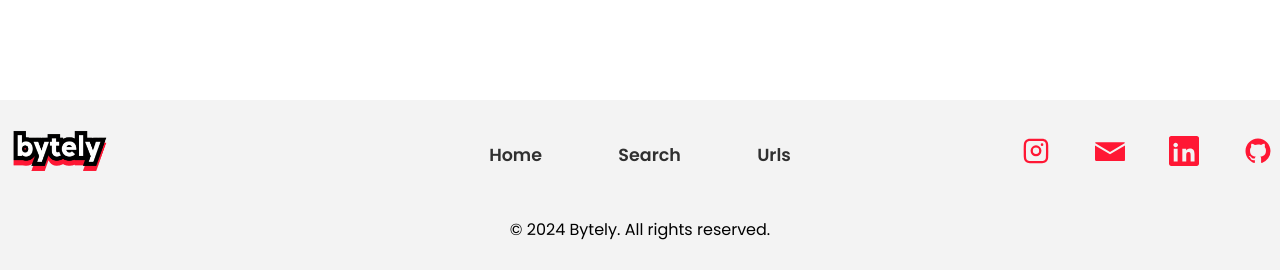
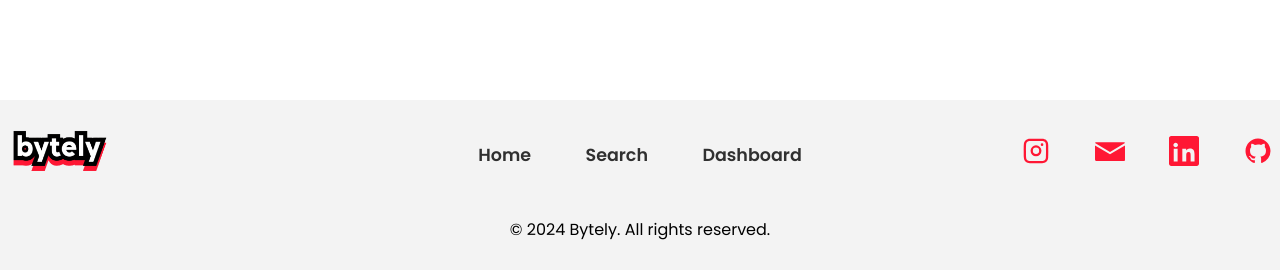
Before and after one commit to genc-v/url-shortener-web-sem-3-ubt, a PHP site: page / in a window 1280 px wide. Shown: the part 1168-1438 px from the top of the page. Run offline with PHP 8.4, Linux system fonts and the light colour scheme; some web fonts are replaced.

Commit message:
bug fixes

```diff
--- a/dashbaord.php
+++ b/dashboard.php
@@ -76,7 +76,7 @@
     const token = localStorage.getItem('authToken');
 
     if (!localStorage.getItem('authToken')) {
-        window.location.href = 'login.php';
+      window.location.href = 'login.php';
     }
 
     const timeAgo = (date) => {
@@ -115,7 +115,7 @@
         urlData = data.urls;
         displayUrls(urlData);
       } catch (error) {
-        console.log("Error fetching data: ", error);
+        return;
       }
     };
 
@@ -150,7 +150,7 @@
            </td>
           <td >
 
-          <div class="dashbaord-actoins"><svg onclick="openModal('${url.shortUrl}')" viewBox="0 0 24 24" fill="none" xmlns="http://www.w3.org/2000/svg"
+          <div class="dashboard-actoins"><svg onclick="openModal('${url.shortUrl}')" viewBox="0 0 24 24" fill="none" xmlns="http://www.w3.org/2000/svg"
                                         stroke="rgb(255, 23, 52)">
                                         <g id="SVGRepo_bgCarrier" stroke-width="0"></g>
                                         <g id="SVGRepo_tracerCarrier" stroke-linecap="round" stroke-linejoin="round">
--- a/footer.php
+++ b/footer.php
@@ -15,7 +15,7 @@ function renderFooter()
             <div class="linkContainer">
                 <a class="footerLink" href="index.php">Home</a>
                 <a class="footerLink" href="search.php">Search</a>
-                <a class="footerLink" href="url.php">Urls</a>
+                <a class="footerLink" href="dashboard.php">Dashboard</a>
             </div>
 
             <div class="icon-container">
--- a/header.php
+++ b/header.php
@@ -15,7 +15,7 @@ function renderNavbar()
             <div class="navbar-center" id="navbar-center">
                 <a class="link" href="index.php">Home</a>
                 <a class="link" href="search.php">Search</a>
-                <a class="link" href="dashbaord.php">Dashbaord</a>
+                <a class="link" href="dashboard.php">Dashboard</a>
 
             </div>
 
@@ -68,8 +68,8 @@ function renderNavbar()
                 overlay.style.display = "block";
             }
             else {
-                authButtonContainer.style.right = '-50vw';
-                dropwDownMenu.style.right = '-50vw';
+                authButtonContainer.style.right = '-60vw';
+                dropwDownMenu.style.right = '-60vw';
                 overlay.style.display = "none";
             }
         }
@@ -164,7 +164,7 @@ function renderNavbar()
                 padding: 15px;
                 scale: 0.8;
                 position: fixed;
-                right: -50vw;
+                right: -60vw;
                 top: 232.5px;
                 transition: 0.5s;
                 z-index: 3;
@@ -206,7 +206,7 @@ function renderNavbar()
                 flex-direction: column;
                 position: fixed;
                 justify-content: center;
-                right: -50vw;
+                right: -60vw;
                 top: 95px;
                 gap: 5px;
                 height: 200px;
--- a/index.php
+++ b/index.php
@@ -65,7 +65,7 @@
                                 <p class="card-paragraph">A comprehensive solution to help make every point of
                                     connection between your content
                                     and your audience more powerful.</p>
-                                <a href="urls.php"><button class="buttonClear button">Try it out</button></a>
+                                <a href="search.php"><button class="buttonClear button">Try it out</button></a>
                             </div>
 
                         </div>
@@ -115,7 +115,7 @@
                                     </svg> QR CODES</h3>
                                 <p class="card-paragraph">QR Code solutions for every customer, business and brand
                                     experience.</p>
-                                <a href="url.php"><button class="buttonClear button">Try it out</button></a>
+                                <a href="dashboard.php"><button class="buttonClear button">Try it out</button></a>
                             </div>
 
                         </div>
@@ -155,7 +155,7 @@
                                     </svg> Clicker Counter</h3>
                                 <p class="card-paragraph">Track your traffic, for a seamless user experience and testing
                                     ,use statistics and metricts for development</p>
-                                <a href="url.php"><button class="buttonClear button">Try it out</button></a>
+                                <a href="dashboard.php"><button class="buttonClear button">Try it out</button></a>
                             </div>
                         </div>
                     </div>
--- a/login.php
+++ b/login.php
@@ -38,15 +38,13 @@ if ($_SERVER['REQUEST_METHOD'] == 'POST') {
     curl_close($ch);
 
 
-    echo "<script>console.log('HTTP Code: {$http_code}');</script>";
-    echo "<script>console.log('Response: " . addslashes($response) . "');</script>";
+
 
 
 
     if ($http_code == 200) {
 
         $success = 'Login succsesful!';
-        echo "<script>console.log('Login Succsesful!');</script>";
 
         echo "<script>
         window.location.href = 'index.php';
@@ -58,7 +56,6 @@ if ($_SERVER['REQUEST_METHOD'] == 'POST') {
     } else {
 
         $error = 'There was an error with the login process. Please try again.';
-        echo "<script>console.log('Error: {$error}');</script>";
     }
 }
 ?>
```
Also changed, not shown: test.css (+16 -17 lines).
